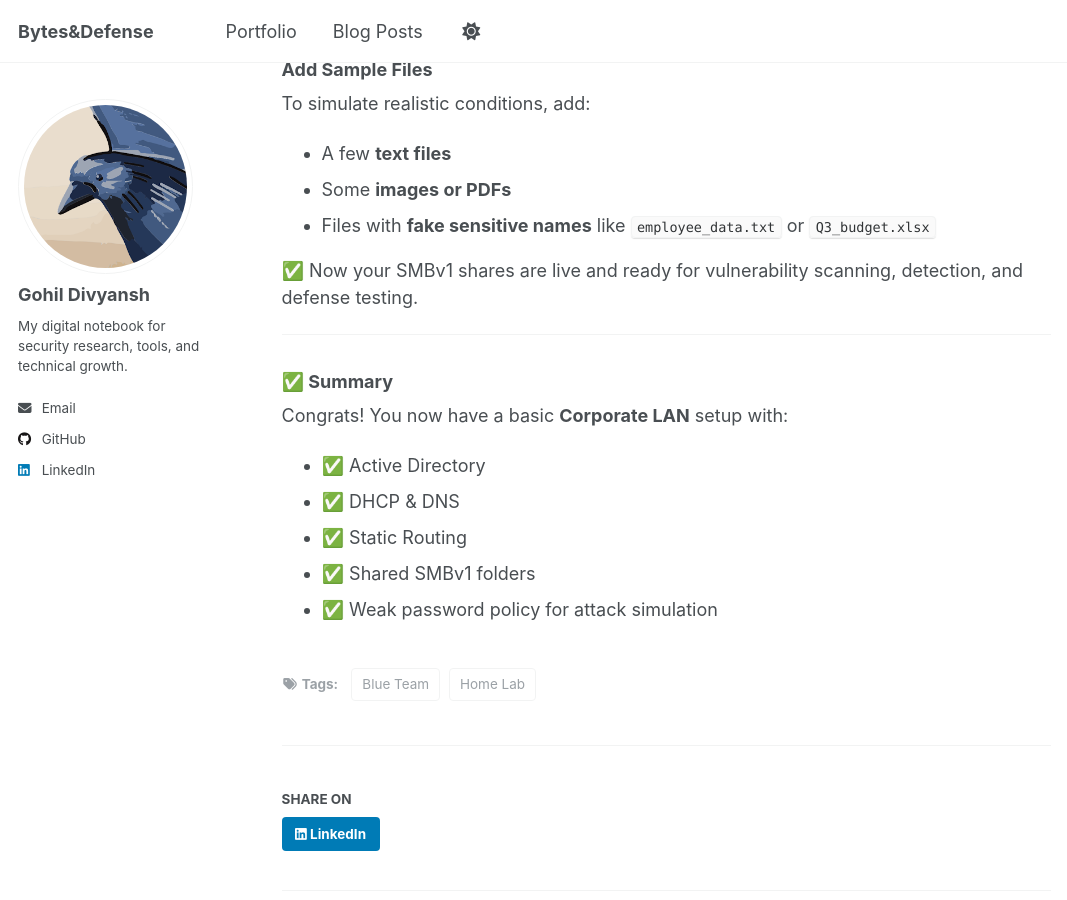
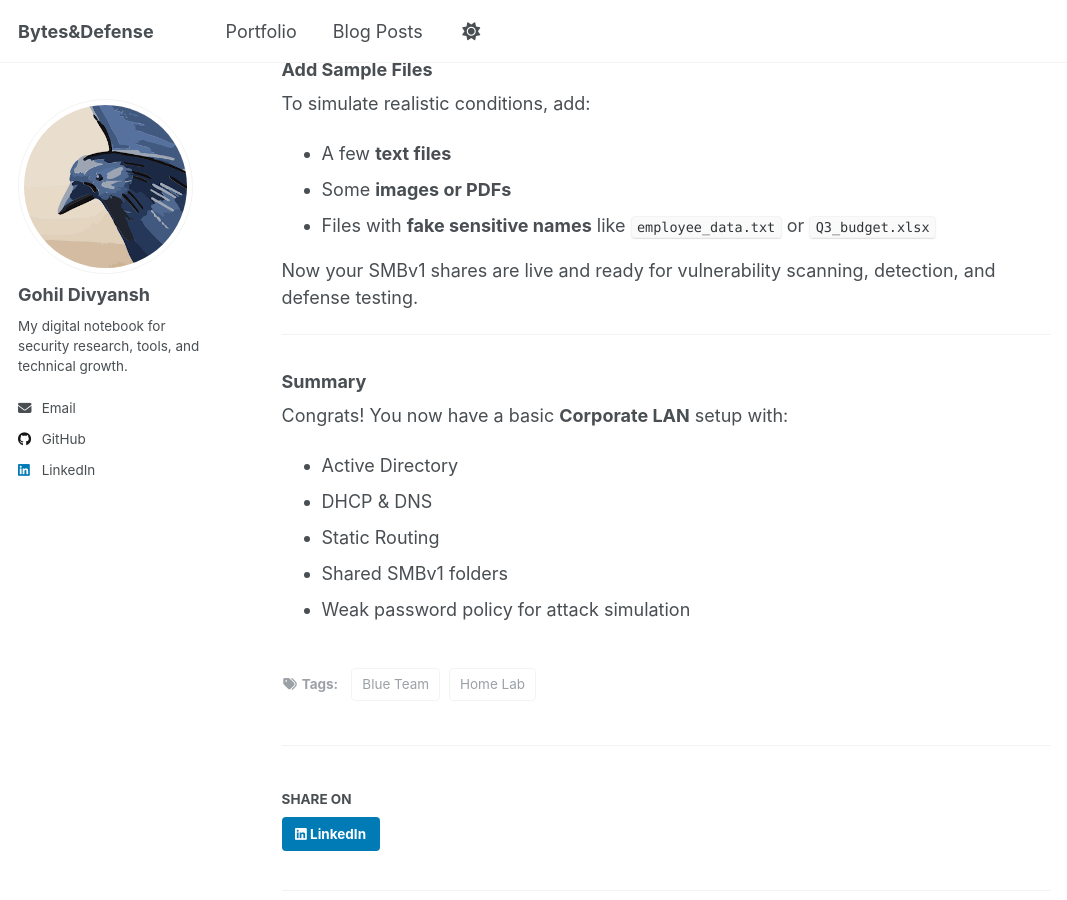
Before and after one commit to DivyanshGohil/divyanshgohil.github.io, a Jekyll site: the page built from _posts/2025-03-25-building-blue-team-part6.md, in a window 1280 px wide and 900 px high, scrolled down 4987 px. Shown: the whole window, without its empty margins (0-1067 px from the left). Built offline with Jekyll 4.4.1, drawn with Linux system fonts in a browser that asks for light colours; some of the changed text lies outside the part shown.

```diff
--- a/_posts/2025-03-25-building-blue-team-part6.md
+++ b/_posts/2025-03-25-building-blue-team-part6.md
@@ -111,8 +111,8 @@ Follow this guide to disable password complexity (for testing weak password scen
 - Right-click **Users** > **New > User**
 - Naming format: `firstname.lastname`
 - Use a mix of:
-  - ✅ Strong passwords
-  - ❌ Weak passwords from `rockyou.txt`
+  - Strong passwords
+  - Weak passwords from `rockyou.txt`
 - Set password to **never expire**
 
 ---
@@ -182,15 +182,15 @@ To simulate realistic conditions, add:
 - Some **images or PDFs**
 - Files with **fake sensitive names** like `employee_data.txt` or `Q3_budget.xlsx`
 
-✅ Now your SMBv1 shares are live and ready for vulnerability scanning, detection, and defense testing.
+ Now your SMBv1 shares are live and ready for vulnerability scanning, detection, and defense testing.
 
 ---
 
-### ✅ Summary
+### Summary
 Congrats! You now have a basic **Corporate LAN** setup with:
 
-- ✅ Active Directory
-- ✅ DHCP & DNS
-- ✅ Static Routing
-- ✅ Shared SMBv1 folders
-- ✅ Weak password policy for attack simulation
+- Active Directory
+- DHCP & DNS
+- Static Routing
+- Shared SMBv1 folders
+- Weak password policy for attack simulation
```
Also changed, not shown: _posts/2025-03-12-building-blue-team-part2.md (+2 -2 lines), _posts/2025-03-14-building-blue-team-part3.md (+32 -27 lines), _posts/2025-03-17-building-blue-team-part4.md (+3 -3 lines), _posts/2025-04-02-building-blue-team-part8.md (+4 -5 lines), _posts/2025-04-04-building-blue-team-part9.md (+1 -1 lines).
